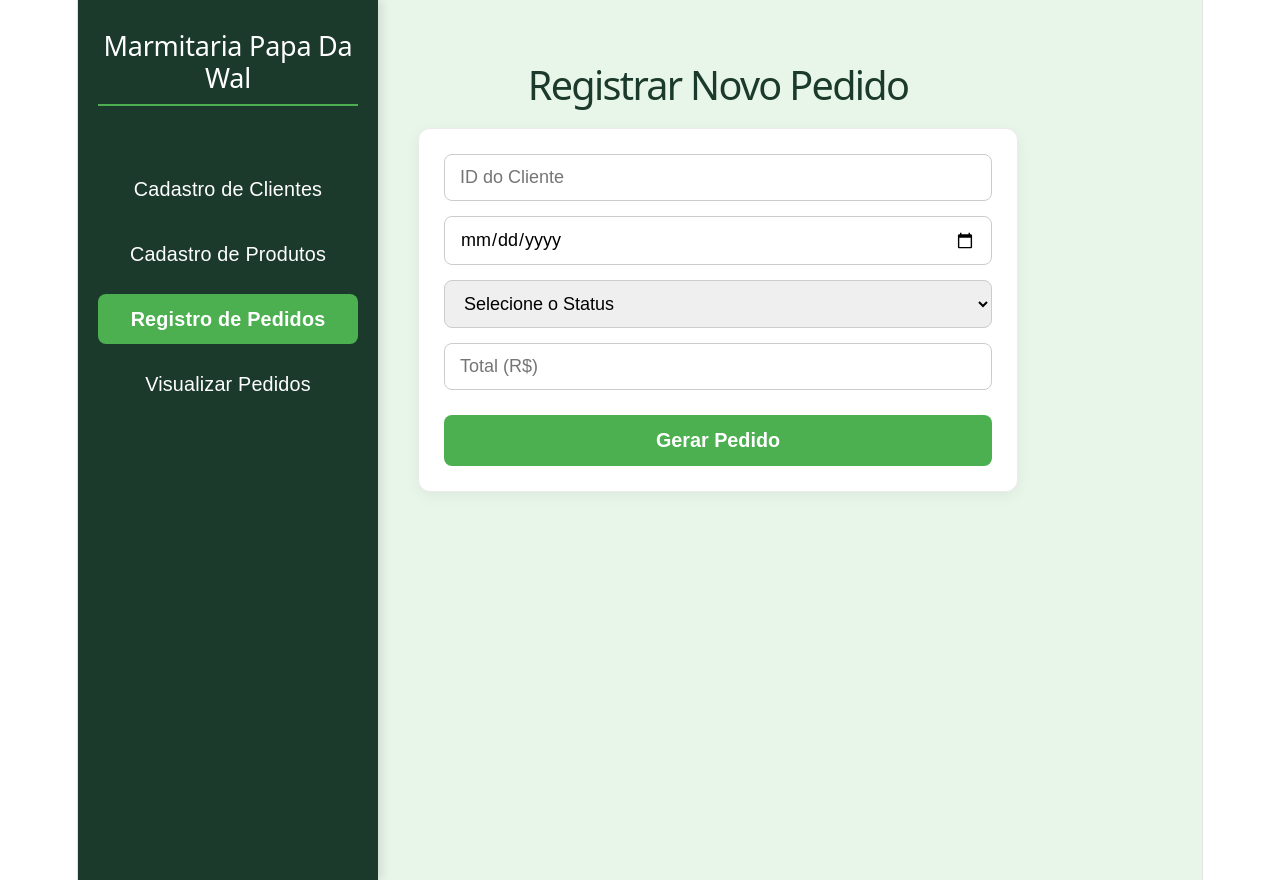
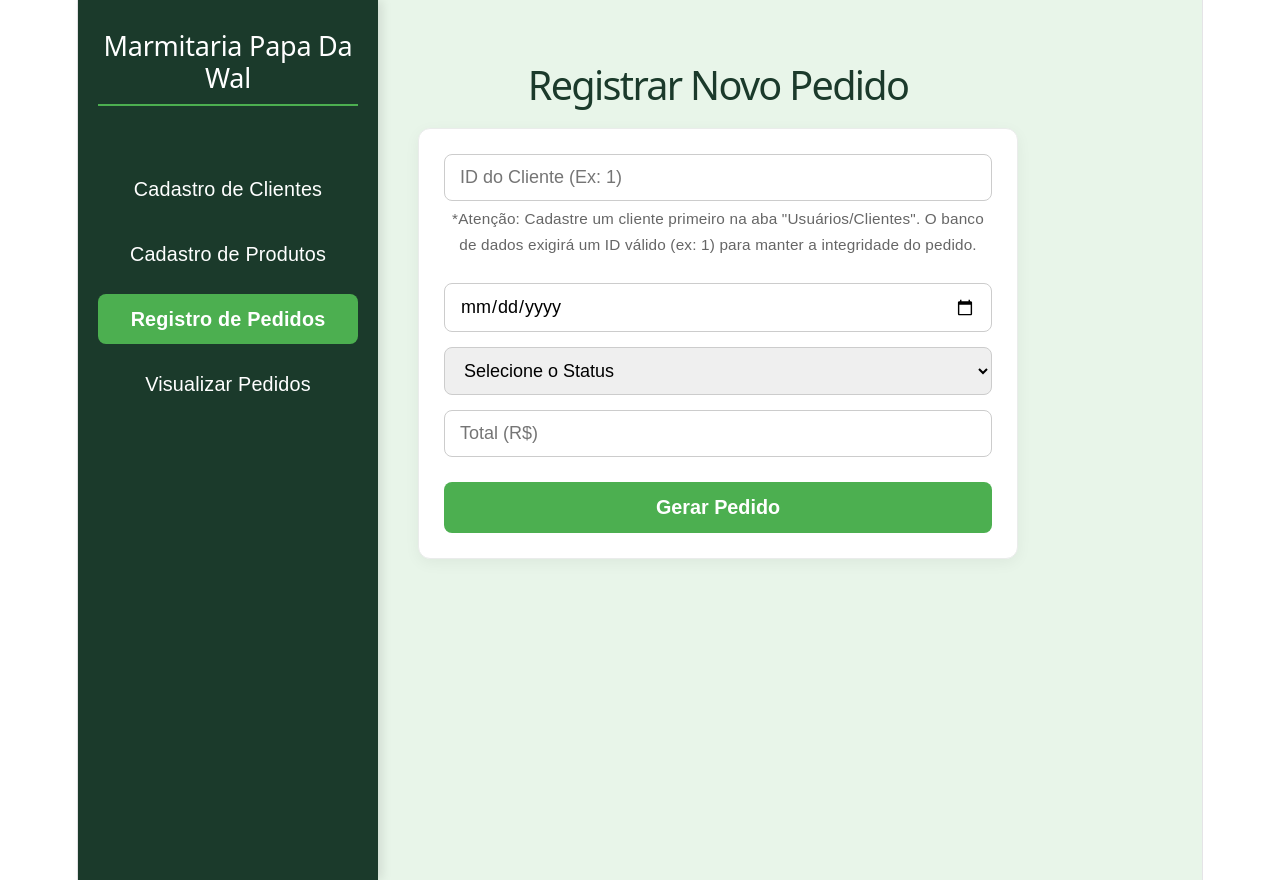
Before and after one commit to CarlosSantos-0/AtvMetodosAPI, a React (Vite) app: page / in a window 1280 px wide. Both pictures are taken after a click on the item "Registro de Pedidos". Built offline with nearby package versions, Linux system fonts and the light colour scheme.

Commit message:
Enhance FormPedido component with improved error messaging and user guidance for ID input

```diff
--- a/src/Pages/PainelAdm/AdmComponents/FormPedido.jsx
+++ b/src/Pages/PainelAdm/AdmComponents/FormPedido.jsx
@@ -9,6 +9,7 @@ function FormPedido() {
     total: ''
   });
   const [statusSubmit, setStatusSubmit] = useState('idle');
+
   const handleChange = (e) => {
     const { name, value } = e.target;
     setFormData(prevState => ({
@@ -46,12 +47,16 @@ function FormPedido() {
       <h1>Registrar Novo Pedido</h1>
 
       {statusSubmit === 'success' && <p style={{color: 'green'}}>Pedido registrado com sucesso!</p>}
-      {statusSubmit === 'error' && <p style={{color: 'red'}}>Erro ao registrar. Tente novamente.</p>}
+      {statusSubmit === 'error' && <p style={{color: 'red'}}>Erro ao registrar. Verifique se o ID do cliente existe.</p>}
 
       <div className={styles.card}>
         <form className={styles.form} onSubmit={handleSubmit}>
 
-          <input type="number" name="id_cliente" value={formData.id_cliente} onChange={handleChange} placeholder="ID do Cliente" className={styles.input} required />
+          <input type="number" name="id_cliente" value={formData.id_cliente} onChange={handleChange} placeholder="ID do Cliente (Ex: 1)" className={styles.input} required />
+
+          <small style={{ color: '#666', fontSize: '0.85rem', marginTop: '-10px', marginBottom: '10px', display: 'block' }}>
+            *Atenção: Cadastre um cliente primeiro na aba "Usuários/Clientes". O banco de dados exigirá um ID válido (ex: 1) para manter a integridade do pedido.
+          </small>
 
           <input type="date" name="data" value={formData.data} onChange={handleChange} className={styles.input} required />
 
```
